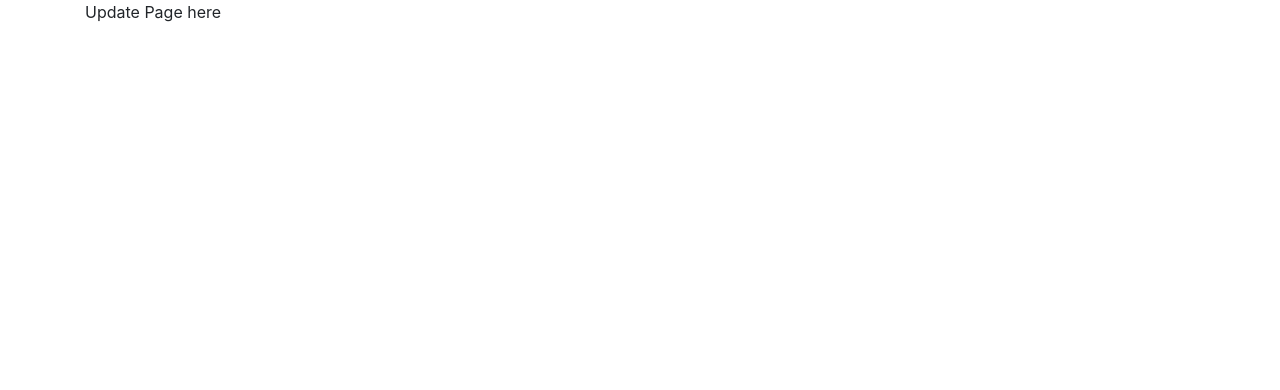
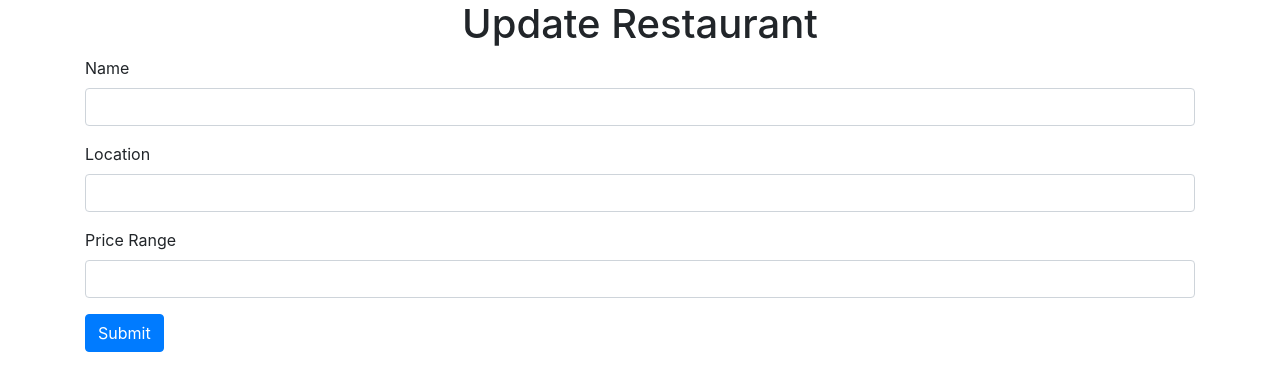
Before and after one commit to apex-blaze/appity-RestaurantFinder, a React (Create React App) app in the folder client/: page /restaurants/1/update in a window 1280 px wide. Shown: the top 390 px of the page. Built offline with nearby package versions, Linux system fonts and the light colour scheme; no server answers.

Commit message:
Added update functionality

```diff
--- a/client/src/components/RestaurantList.jsx
+++ b/client/src/components/RestaurantList.jsx
@@ -1,9 +1,11 @@
 import React, { useContext, useEffect } from "react";
 import Appity from "../apis/Appity";
 import { RestaurantContext } from "../context/RestaurantContext";
+import { useHistory } from "react-router-dom";
 
 const RestaurantList = (props) => {
   const { restaurants, setRestaurants } = useContext(RestaurantContext);
+  let history = useHistory();
   useEffect(() => {
     const fetchData = async () => {
       try {
@@ -29,6 +31,10 @@ const RestaurantList = (props) => {
       console.log(err);
     }
   };
+
+  const handleUpdate = (id) => {
+    history.push(`/restaurants/${id}/update`);
+  };
   return (
     <div className="list-group">
       <table className="table table-hover table-dark">
@@ -52,7 +58,12 @@ const RestaurantList = (props) => {
                   <td>{"$".repeat(restaurant.price_range)}</td>
                   <td>Reviews</td>
                   <td>
-                    <button className="btn btn-warning">Update</button>
+                    <button
+                      onClick={() => handleUpdate(restaurant.id)}
+                      className="btn btn-warning"
+                    >
+                      Update
+                    </button>
                   </td>
                   <td>
                     <button
--- /dev/null
+++ b/client/src/components/UpdateRestaurant.jsx
@@ -0,0 +1,80 @@
+import React, { useContext, useEffect, useState } from "react";
+import { useHistory, useParams } from "react-router-dom";
+import { RestaurantContext } from "../context/RestaurantContext";
+import Appity from "../apis/Appity";
+
+const UpdateRestaurant = (props) => {
+  const { id } = useParams();
+  let history = useHistory();
+  const { restaurants } = useContext(RestaurantContext);
+  const [name, setName] = useState("");
+  const [location, setLocation] = useState("");
+  const [priceRange, setPriceRange] = useState("");
+
+  useEffect(() => {
+    const fetchData = async () => {
+      const response = await Appity.get(`/${id}`);
+      console.log(response.data.data);
+      setName(response.data.data.restaurant.name);
+      setLocation(response.data.data.restaurant.location);
+      setPriceRange(response.data.data.restaurant.price_range);
+    };
+    fetchData();
+  }, []);
+
+  const handleSubmit = async (e) => {
+    e.preventDefault();
+    const updatedRestaurant = await Appity.put(`/${id}`, {
+      name,
+      location,
+      price_range: priceRange,
+    });
+    history.push("/");
+  };
+
+  return (
+    <div>
+      <form action="put">
+        <div className="form-group">
+          <label htmlFor="name">Name</label>
+          <input
+            value={name}
+            onChange={(e) => setName(e.target.value)}
+            type="text"
+            className="form-control"
+            id="name"
+          />
+        </div>
+        <div className="form-group">
+          <label htmlFor="location">Location</label>
+          <input
+            value={location}
+            onChange={(e) => setLocation(e.target.value)}
+            type="text"
+            className="form-control"
+            id="location"
+          />
+        </div>
+        <div className="form-group">
+          <label htmlFor="price_range">Price Range</label>
+          <input
+            value={priceRange}
+            onChange={(e) => setPriceRange(e.target.value)}
+            type="number"
+            className="form-control"
+            id="price_range"
+          />
+        </div>
+        <button
+          onClick={handleSubmit}
+          type="submit"
+          className="btn btn-primary"
+        >
+          Submit
+        </button>
+      </form>
+    </div>
+  );
+};
+
+export default UpdateRestaurant;
--- a/client/src/routes/UpdatePage.jsx
+++ b/client/src/routes/UpdatePage.jsx
@@ -1,7 +1,13 @@
 import React from "react";
+import UpdateRestaurant from "../components/UpdateRestaurant";
 
 const UpdatePage = () => {
-  return <div>Update Page here</div>;
+  return (
+    <div>
+      <h1 className="text-center">Update Restaurant</h1>
+      <UpdateRestaurant />
+    </div>
+  );
 };
 
 export default UpdatePage;
```
Also changed, not shown: 1 other file (tests, documents, lock files or other folders).
